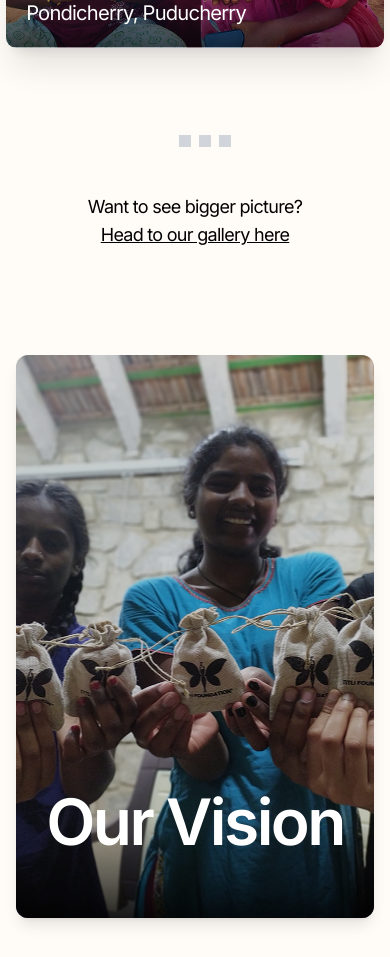
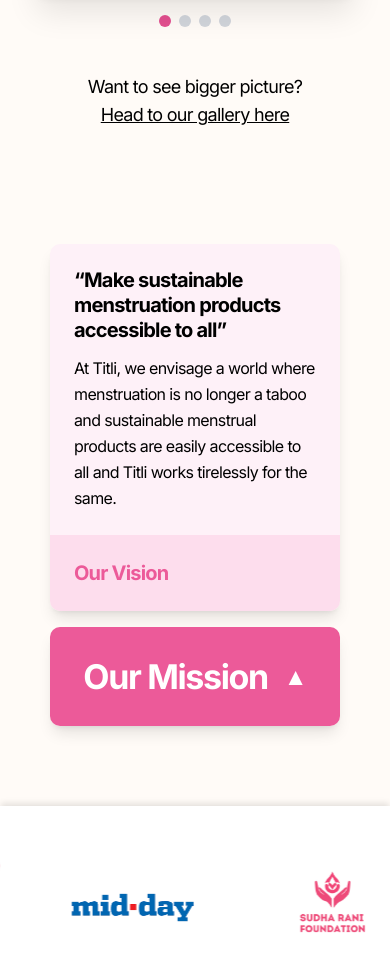
Before and after one commit to kunalbawliya/copy-titli-website, a Next.js app: page / in a window 390 px wide. Shown: the part 1040-1997 px from the top of the page. Built offline with nearby package versions, Linux system fonts and the light colour scheme; a web font is replaced by a local one.

Commit message:
Responsiveness

```diff
--- a/components/Carousel.js
+++ b/components/Carousel.js
@@ -27,6 +27,21 @@ export default function Carousel() {
     setActiveIndex(slideIndex);
   };
 
+  // --- ✨ NEW: SWIPE HANDLER FUNCTION ✨ ---
+  // This function will be called when a user finishes dragging the card.
+  const handleDragEnd = (event, info) => {
+    const swipeThreshold = 50; // Min drag distance to trigger a swipe
+    const swipePower = Math.abs(info.velocity.x) * info.offset.x;
+
+    if (swipePower < -swipeThreshold) {
+      // Swiped left (next image)
+      swipeLeft();
+    } else if (swipePower > swipeThreshold) {
+      // Swiped right (previous image)
+      swipeRight();
+    }
+  };
+
   const getIndex = (offset) =>
     (activeIndex + offset + images.length) % images.length;
 
@@ -49,23 +64,21 @@ export default function Carousel() {
   };
 
   return (
-    <section className="relative flex flex-col items-center my-[80px] overflow-hidden px-2 sm:px-6 md:px-12">
-      <div className="relative w-full max-w-xs md:max-w-md lg:max-w-[1200px] h-[420px] flex justify-center items-center">
-        {/* Arrows are hidden until lg screens */}
+    <section className="relative flex flex-col items-center my-[80px] overflow-hidden px-6">
+      <div className="relative w-full max-w-xs sm:max-w-sm md:max-w-md lg:max-w-lg xl:max-w-[1200px] h-[300px] sm:h-[350px] md:h-[420px] flex justify-center items-center">
         <button
           onClick={swipeLeft}
-          className="absolute right-[-1px] top-[180px] z-30 text-5xl w-14 h-14 hidden lg:flex items-center justify-center rounded-[20px]"
+          className="absolute right-2 top-1/2 -translate-y-1/2 z-30 text-5xl w-14 h-14 hidden xl:flex items-center justify-center rounded-[20px]"
         >
           &#8250;
         </button>
         <button
           onClick={swipeRight}
-          className="absolute left-[-1px] top-[180px] z-30 text-5xl w-14 h-14 hidden lg:flex items-center justify-center rounded-[20px]"
+          className="absolute left-2 top-1/2 -translate-y-1/2 z-30 text-5xl w-14 h-14 hidden xl:flex items-center justify-center rounded-[20px]"
         >
           &#8249;
         </button>
 
-        {/* Left Card is hidden until lg screens */}
         <AnimatePresence initial={false} custom={direction}>
           <motion.div
             key={`left-${getIndex(-1)}-${direction}`}
@@ -75,13 +88,12 @@ export default function Carousel() {
             animate="center"
             exit="exit"
             transition={{ duration: 0.3 }}
-            className="hidden lg:block absolute top-15 left-1/2 -translate-x-1/2 z-5"
+            className="hidden xl:block absolute top-15 left-1/2 -translate-x-1/2 z-5"
           >
             <Card data={images[getIndex(-1)]} small />
           </motion.div>
         </AnimatePresence>
 
-        {/* Center Card */}
         <AnimatePresence initial={false} custom={direction}>
           <motion.div
             key={`center-${activeIndex}-${direction}`}
@@ -92,12 +104,16 @@ export default function Carousel() {
             exit="exit"
             transition={{ duration: 0.3 }}
             className="absolute z-20"
+            // --- ✨ NEW: DRAG & SWIPE PROPS ADDED HERE ✨ ---
+            drag="x"
+            dragConstraints={{ left: 0, right: 0 }}
+            dragElastic={0.2}
+            onDragEnd={handleDragEnd}
           >
             <Card data={images[activeIndex]} />
           </motion.div>
         </AnimatePresence>
 
-        {/* Right Card is hidden until lg screens */}
         <AnimatePresence initial={false} custom={direction}>
           <motion.div
             key={`right-${getIndex(1)}-${direction}`}
@@ -107,21 +123,20 @@ export default function Carousel() {
             animate="center"
             exit="exit"
             transition={{ duration: 0.3 }}
-            className="hidden lg:block absolute top-15 left-1/2 z-5"
+            className="hidden xl:block absolute top-15 left-1/2 -translate-x-1/2 z-5"
           >
             <Card data={images[getIndex(1)]} small />
           </motion.div>
         </AnimatePresence>
       </div>
 
-      {/* Navigation Dots are visible until lg screens */}
-      <div className="flex justify-center gap-2 mt-4 lg:hidden">
+      <div className="flex justify-center gap-2 mt-4 xl:hidden">
         {images.map((_, index) => (
           <button
             key={index}
             onClick={() => goToSlide(index)}
-            className={`w-3 h-3 rounded-full transition-colors ${
-              activeIndex === index ? "bg-pink-500" : "bg-gray-300"
+            className={`w-3 h-3 rounded-[100px] transition-colors ${
+              activeIndex === index ? "bg-pink" : "bg-gray-300"
             }`}
             aria-label={`Go to slide ${index + 1}`}
           />
@@ -139,12 +154,9 @@ export default function Carousel() {
 }
 
 function Card({ data, small = false }) {
-  // Sizes now defined for mobile/tablet (base, md) and desktop (lg)
   const size = small
-    // Side card sizes (now only visible on lg and up)
-    ? "lg:w-[320px] lg:h-[260px]"
-    // Center card sizes: base for mobile, md for tablet, lg for desktop
-    : "w-[300px] h-[220px] md:w-[360px] md:h-[270px] lg:w-[420px] lg:h-[320px] scale-105 shadow-xl";
+    ? "xl:w-[320px] xl:h-[260px]"
+    : "w-[260px] h-[228px] sm:w-[384px] sm:h-[285px] md:w-[450px] md:h-[335px] lg:w-[440px] lg:h-[320px] xl:w-[420px] xl:h-[300px] scale-105 shadow-xl";
 
   return (
     <div className={`relative rounded-[8px] overflow-hidden ${size} transition-all duration-300`}>
--- a/components/VisionMission.js
+++ b/components/VisionMission.js
@@ -1,30 +1,121 @@
 import { useState } from "react";
 import clsx from "clsx";
 
+// Data for the components with the original image paths.
+const cardData = [
+  {
+    title: "Our Vision",
+    headline: "“Make sustainable menstruation products accessible to all”",
+    body: "At Titli, we envisage a world where menstruation is no longer a taboo and sustainable menstrual products are easily accessible to all and Titli works tirelessly for the same.",
+    image: "/images/vision.png",
+  },
+  {
+    title: "Our Mission",
+    headline: "“Break the taboo”",
+    body: "Create awareness around menstrual hygiene, break generational taboos around it and promote sustainable practices through a change in menstrual habits.",
+    image: "/images/mission.png",
+  },
+];
+
 export default function VisionMission() {
+  // State for the mobile accordion view. 'Our Vision' is open by default.
+  const [activeItem, setActiveItem] = useState("Our Vision");
+
+  const handleToggle = (title) => {
+    if (activeItem !== title) {
+        setActiveItem(title);
+    }
+  };
+
   return (
-    <section className="px-4 sm:px-6 lg:px-20 py-4 bg-[#FFFBF7] text-gray-800">
-      <div className="grid grid-cols-1 md:grid-cols-2 gap-24 max-w-6xl mx-auto">
-        {/* Vision */}
-        <HoverCard
-          title="Our Vision"
-          headline="“Make sustainable menstruation products accessible to all”"
-          body="At Titli, we envisage a world where menstruation is no longer a taboo and sustainable menstrual products are easily accessible to all and Titli works tirelessly for the same."
-          image="/images/vision.png"
-        />
+    // UPDATED: Added px-[50px] and pt-[25px] for mobile view.
+    // The original responsive padding for sm, lg, etc., remains the same.
+    <section className="px-[50px] pt-[25px] pb-8 sm:px-6 sm:py-12 lg:px-20 bg-[#FFFBF7] font-inter">
+      {/* Mobile & Tablet Accordion View (< 1024px) */}
+      <div className="lg:hidden flex flex-col gap-4 max-w-xl mx-auto">
+        {cardData.map((item) => (
+          <AccordionItem
+            key={item.title}
+            title={item.title}
+            headline={item.headline}
+            body={item.body}
+            isOpen={activeItem === item.title}
+            onToggle={() => handleToggle(item.title)}
+          />
+        ))}
+      </div>
 
-        {/* Mission */}
-        <HoverCard
-          title="Our Mission"
-          headline="“Break the taboo”"
-          body="Create awareness around menstrual hygiene, break generational taboos around it and promote sustainable practices through a change in menstrual habits."
-          image="/images/mission.png"
-        />
+      {/* Desktop Hover Card View (>= 1024px) */}
+      <div className="hidden lg:grid grid-cols-1 md:grid-cols-2 gap-12 xl:gap-24 max-w-6xl mx-auto justify-items-center font-inter">
+        {cardData.map((item) => (
+          <HoverCard
+            key={item.title}
+            title={item.title}
+            headline={item.headline}
+            body={item.body}
+            image={item.image}
+          />
+        ))}
       </div>
     </section>
   );
 }
 
+// This is the component for the mobile-first accordion view.
+function AccordionItem({ title, headline, body, isOpen, onToggle }) {
+  return (
+    <div className="rounded-[10px] shadow-lg overflow-hidden transition-all duration-500 font-inter">
+      {/* Content Section (Visible when open) */}
+      {isOpen && (
+        <div className="bg-[#FEF1F8] p-6 sm:p-8 text-left transition-all duration-500 ease-in-out">
+          <p className="text-xl sm:text-2xl font-bold mb-3 leading-tight">
+            {headline}
+          </p>
+          <p className="text-base sm:text-lg leading-relaxed">{body}</p>
+        </div>
+      )}
+
+      {/* Clickable Header Section */}
+      <button
+        onClick={onToggle}
+        // THE ONLY CHANGE IS HERE: Added a style to remove the mobile tap highlight color.
+        style={{ WebkitTapHighlightColor: 'transparent' }}
+        className={clsx(
+          "w-full p-6 transition-colors duration-300 focus:outline-none",
+          {
+            "bg-[#EC5A99] hover:bg-[#d84c8a]": !isOpen,
+            "bg-[#fddded]": isOpen,
+          }
+        )}
+      >
+        <h3
+          className={clsx(
+            "font-bold flex items-center gap-4", // Base styles
+            {
+              // When closed: Center the content, make text large and white
+              "justify-center text-white text-[34px] sm:text-4xl": !isOpen,
+              // When open: Left-align the content, make text small and pink
+              "justify-start text-[#EC5A99] text-xl sm:text-2xl": isOpen,
+            }
+          )}
+        >
+          {title}
+          {/* The arrow only appears when the accordion is closed */}
+          {!isOpen && <span className="text-2xl transform transition-transform duration-300">▲</span>}
+        </h3>
+      </button>
+    </div>
+  );
+}
+
+
+
+/**
+ * HoverCard Component - RESTORED AND FIXED
+ * This version uses your original, perfect animation logic.
+ * It now has responsive text sizes and positioning to prevent overlap
+ * on screens between 1024px and 1280px.
+ */
 function HoverCard({ title, headline, body, image }) {
   const [hovered, setHovered] = useState(false);
 
@@ -32,12 +123,14 @@ function HoverCard({ title, headline, body, image }) {
     <div
       onMouseEnter={() => setHovered(true)}
       onMouseLeave={() => setHovered(false)}
-      className="relative text-center shadow-lg rounded-[12px] w-full max-w-[562.5px] h-[562.5px] overflow-hidden transition-all duration-500 ease-in-out group"
+      // Responsive height for better scaling between lg and xl breakpoints.
+      className="relative text-center shadow-lg rounded-[12px] w-full max-w-[562.5px] h-[480px] xl:h-[562.5px] overflow-hidden transition-all duration-500 ease-in-out group"
     >
       {/* Background Image */}
       <div
         className="absolute inset-0 bg-cover bg-center transition-transform duration-700 scale-100 group-hover:scale-105"
         style={{ backgroundImage: `url(${image})` }}
+        onError={(e) => { e.target.onerror = null; e.target.style.backgroundImage = `url(https://placehold.co/563x563/d1d5db/374151?text=Image+Not+Found)` }}
       />
 
       {/* Dark Overlay */}
@@ -57,14 +150,18 @@ function HoverCard({ title, headline, body, image }) {
         />
       )}
 
-      {/* Title */}
+      {/* Title - Your original animation logic is preserved here. */}
       <h3
         className={clsx(
           "absolute font-semibold font-inter transition-all duration-700 ease-[cubic-bezier(0.4,0,0.2,1)] whitespace-nowrap",
-          hovered ? "text-white text-[20px]" : "text-white text-[64px]"
+          // Responsive text for the title when it's centered.
+          hovered
+            ? "text-white text-[20px]"
+            : "text-white text-[56px] xl:text-[64px]"
         )}
         style={{
-          left: hovered ? "83px" : "50%" /* shift the text to left */,
+          // Adjusted left positioning for better padding on hover.
+          left: hovered ? "60px" : "50%",
           top: hovered ? "calc(100% - 72px)" : "83%",
           transform: hovered ? "translate(0, 0)" : "translate(-50%, -50%)",
         }}
@@ -74,22 +171,25 @@ function HoverCard({ title, headline, body, image }) {
 
       {/* Headline + Body */}
       <div
-        className="absolute text-white max-w-[75%] text-left transition-opacity duration-700 ease-in-out"
+        className="absolute text-white max-w-[calc(100%-100px)] text-left transition-opacity duration-700 ease-in-out"
         style={{
           opacity: hovered ? 1 : 0,
           top: "50%",
-          left: "83px",
+          // Adjusted left positioning to match the title and padding.
+          left: "60px",
           transform: "translateY(-50%)",
         }}
       >
         {headline && (
-          <p className="text-[36px] font-inter font-bold leading-snug mb-4">
+          // Responsive text size for the headline to prevent overlap.
+          <p className="font-inter font-bold leading-snug mb-4 text-[28px] xl:text-[36px]">
             {headline}
           </p>
         )}
         <br />
         {body && (
-          <p className="text-[20px] font-inter font-medium justify-center  leading-relaxed">
+          // Responsive text size for the body text.
+          <p className="font-inter font-medium justify-center leading-relaxed text-[16px] xl:text-[20px]">
             {body}
             <br />
           </p>
```
